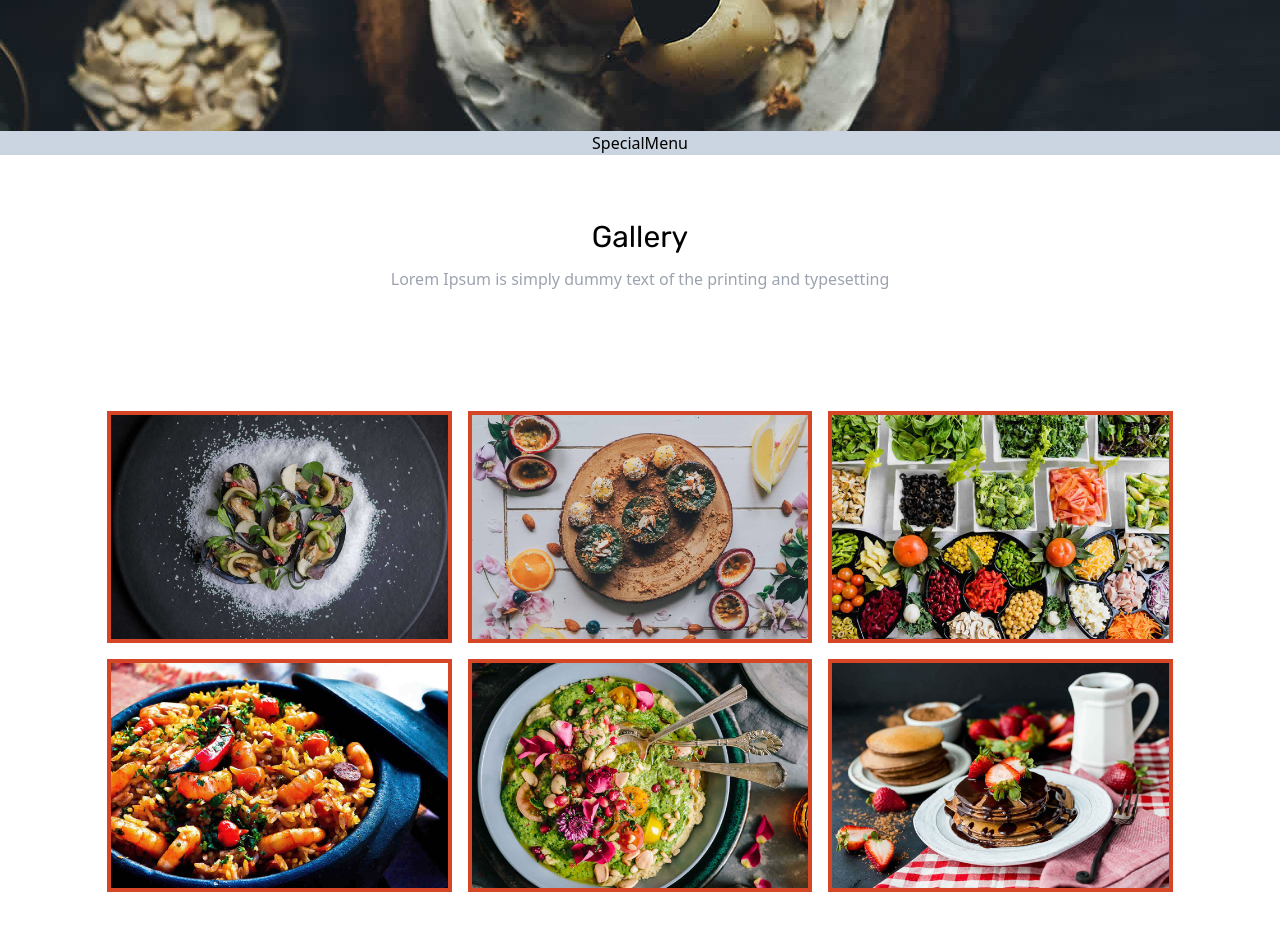
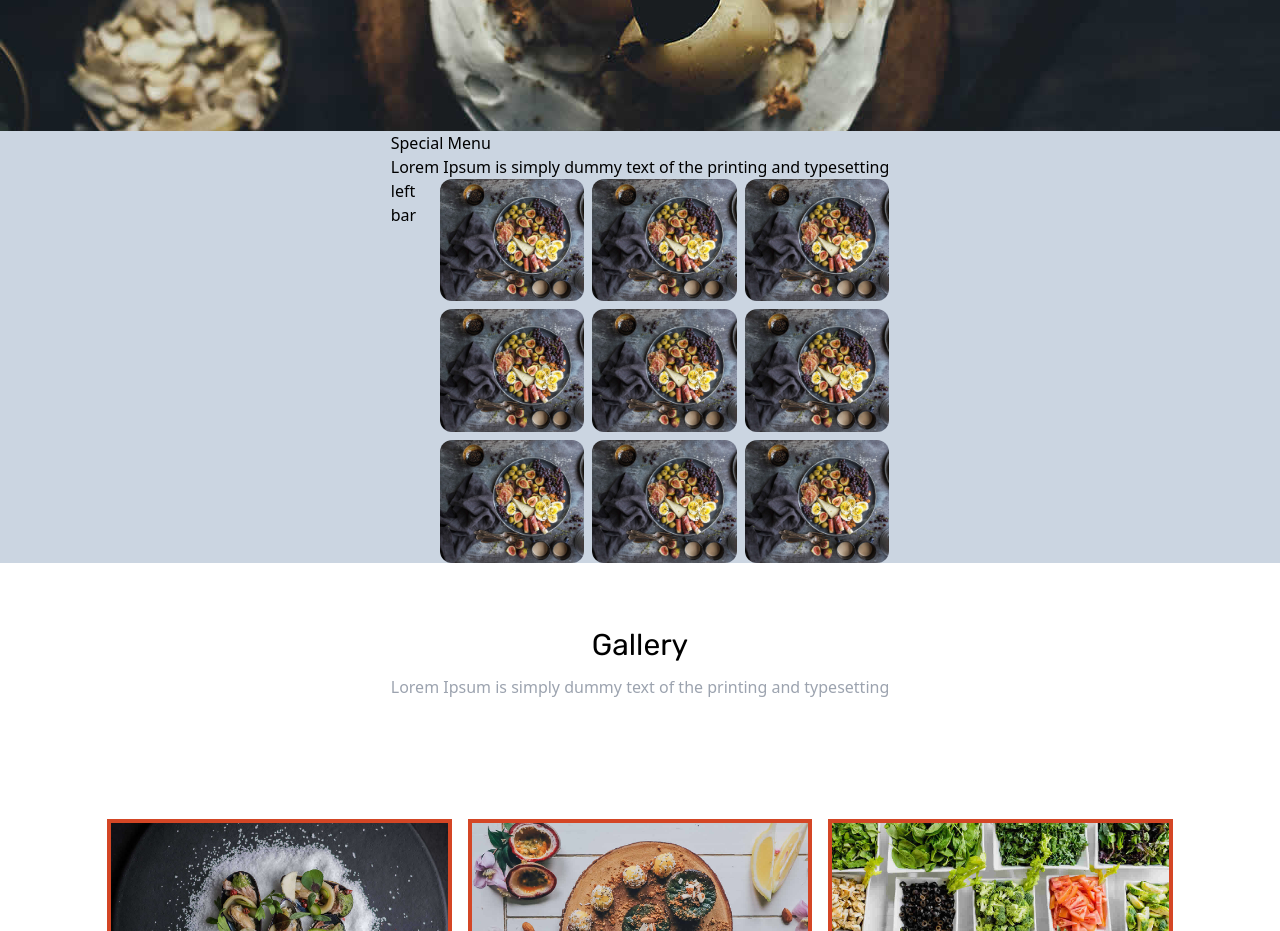
Before and after one commit to trebolcode/demo-restaurant, a React (Vite) app: page / in a window 1280 px wide. Shown: the part 1720-2651 px from the top of the page. Built offline with nearby package versions, Linux system fonts and the light colour scheme.

Commit message:
new grid

```diff
--- a/src/assets/images.tsx
+++ b/src/assets/images.tsx
@@ -69,4 +69,78 @@ export default {
       url: "/src/assets/img/slider-03.jpg",
     },
   ],
+  grid_image: [
+    {
+      id: 1,
+      img: "file",
+      title: "drink1",
+      description: "drink1",
+      category: "drinks",
+      price: 0,
+    },
+    {
+      id: 2,
+      img: "file",
+      title: "",
+      description: "",
+      category: "drinks",
+      price: 0,
+    },
+    {
+      id: 3,
+      img: "file",
+      title: "",
+      description: "",
+      category: "drinks",
+      price: 0,
+    },
+    {
+      id: 4,
+      img: "file",
+      title: "",
+      description: "",
+      category: "drinks",
+      price: 0,
+    },
+    {
+      id: 5,
+      img: "file",
+      title: "",
+      description: "",
+      category: "drinks",
+      price: 0,
+    },
+    {
+      id: 6,
+      img: "file",
+      title: "",
+      description: "",
+      category: "drinks",
+      price: 0,
+    },
+    {
+      id: 7,
+      img: "file",
+      title: "",
+      description: "",
+      category: "drinks",
+      price: 0,
+    },
+    {
+      id: 8,
+      img: "file",
+      title: "",
+      description: "",
+      category: "drinks",
+      price: 0,
+    },
+    {
+      id: 9,
+      img: "file",
+      title: "",
+      description: "",
+      category: "drinks",
+      price: 0,
+    },
+  ],
 };
--- a/src/components/SpecialMenu.tsx
+++ b/src/components/SpecialMenu.tsx
@@ -1,9 +1,26 @@
-import React from 'react'
+import React from "react";
+import Cards from "./subcomponents/Cards";
+import images from "../assets/images";
 
 const SpecialMenu = () => {
   return (
-    <section>SpecialMenu</section>
-  )
-}
+    <section className="">
+      <h2>Special Menu</h2>
+      <h3>Lorem Ipsum is simply dummy text of the printing and typesetting</h3>
+      <div className="w-full flex flex-1 flex-3">
+        <div>left bar</div>
+        <div className="w-full h-96 grid gap-2 grid-cols-3 grid-rows-3">
+          {images.grid_image.map((image) => (
+            <Cards
+              subtitle={image.title}
+              description={image.description}
+              price={image.price}
+            />
+          ))}
+        </div>
+      </div>
+    </section>
+  );
+};
 
-export default SpecialMenu
+export default SpecialMenu;
--- a/src/components/subcomponents/Cards.tsx
+++ b/src/components/subcomponents/Cards.tsx
@@ -1,45 +1,31 @@
 import React from "react";
 
-const Cards = () => {
+interface Props {
+  subtitle: string;
+  description: string;
+  price: number;
+}
+
+const defaultProps: Props = {
+  subtitle: "Special Drinks",
+  description: "Sed id magna vitae eros sagittis euismod.",
+  price: 7.0,
+};
+
+const Cards = ({ subtitle, description, price }: Props) => {
   return (
-    <div className="w-full h-screen flex justify-center items-center">
-      <article className="w-96 h-96 bg-slider1 bg-cover bg-center overflow-hidden cursor-pointer rounded-xl  group">
-        <div className="transform-gpu w-full h-full flex flex-col justify-end items-center   border-t-2 border-t-black opacity-0 group-hover:opacity-100 group-hover:bg-red-300/80 translate-y-full group-hover:translate-y-0 transition duration-500 ease-in-out">
-          <p>This is one text</p>
-          <p>This is two text</p>
-          <p>This is three text</p>
-        </div>
-      </article>
-      <article className="w-96 h-96 bg-slider1 bg-cover bg-center overflow-hidden cursor-pointer rounded-xl  group">
-        <div className="transform-gpu w-full h-full flex flex-col justify-end items-center   border-t-2 border-t-black opacity-0 group-hover:opacity-100 group-hover:bg-red-300/80 translate-y-full group-hover:translate-y-0 transition duration-500 ease-in-out">
-          <p>This is one text</p>
-          <p>This is two text</p>
-          <p>This is three text</p>
-        </div>
-      </article>
-      <article className="w-96 h-96 bg-slider1 bg-cover bg-center overflow-hidden cursor-pointer rounded-xl  group">
-        <div className="transform-gpu w-full h-full flex flex-col justify-end items-center   border-t-2 border-t-black opacity-0 group-hover:opacity-100 group-hover:bg-red-300/80 translate-y-full group-hover:translate-y-0 transition duration-500 ease-in-out">
-          <p>This is one text</p>
-          <p>This is two text</p>
-          <p>This is three text</p>
-        </div>
-      </article>
-      <article className="w-96 h-96 bg-slider1 bg-cover bg-center overflow-hidden cursor-pointer rounded-xl  group">
-        <div className=" w-full h-full flex flex-col justify-end items-center   border-t-2 border-t-black opacity-0 group-hover:opacity-100 group-hover:bg-red-300/80 translate-y-full group-hover:translate-y-0 transition duration-500 ease-in-out">
-          <p>This is one text</p>
-          <p>This is two text</p>
-          <p>This is three text</p>
-        </div>
-      </article>
-      <article className="w-96 h-96 bg-slider1 bg-cover bg-center overflow-hidden cursor-pointer rounded-xl  group">
-        <div className=" w-full h-full flex flex-col justify-end items-center   border-t-2 border-t-black opacity-0 group-hover:opacity-100 group-hover:bg-red-300/80 translate-y-full group-hover:translate-y-0 transition duration-500 ease-in-out">
-          <p>This is one text</p>
-          <p>This is two text</p>
-          <p>This is three text</p>
+    <div className="w-full  flex justify-center items-center">
+      <article className="w-full h-full bg-slider1 bg-cover bg-center overflow-hidden cursor-pointer rounded-xl group">
+        <div className="transform-gpu w-full h-full flex flex-col justify-end items-center  border-t-2 border-t-black opacity-0 group-hover:opacity-100 group-hover:bg-red-300/80 translate-y-full group-hover:translate-y-0 transition duration-500 ease-in-out">
+          <p>{subtitle}</p>
+          <p>{description}</p>
+          <p>{price}</p>
         </div>
       </article>
     </div>
   );
 };
 
+Cards.defaultProps = defaultProps;
+
 export default Cards;
```
